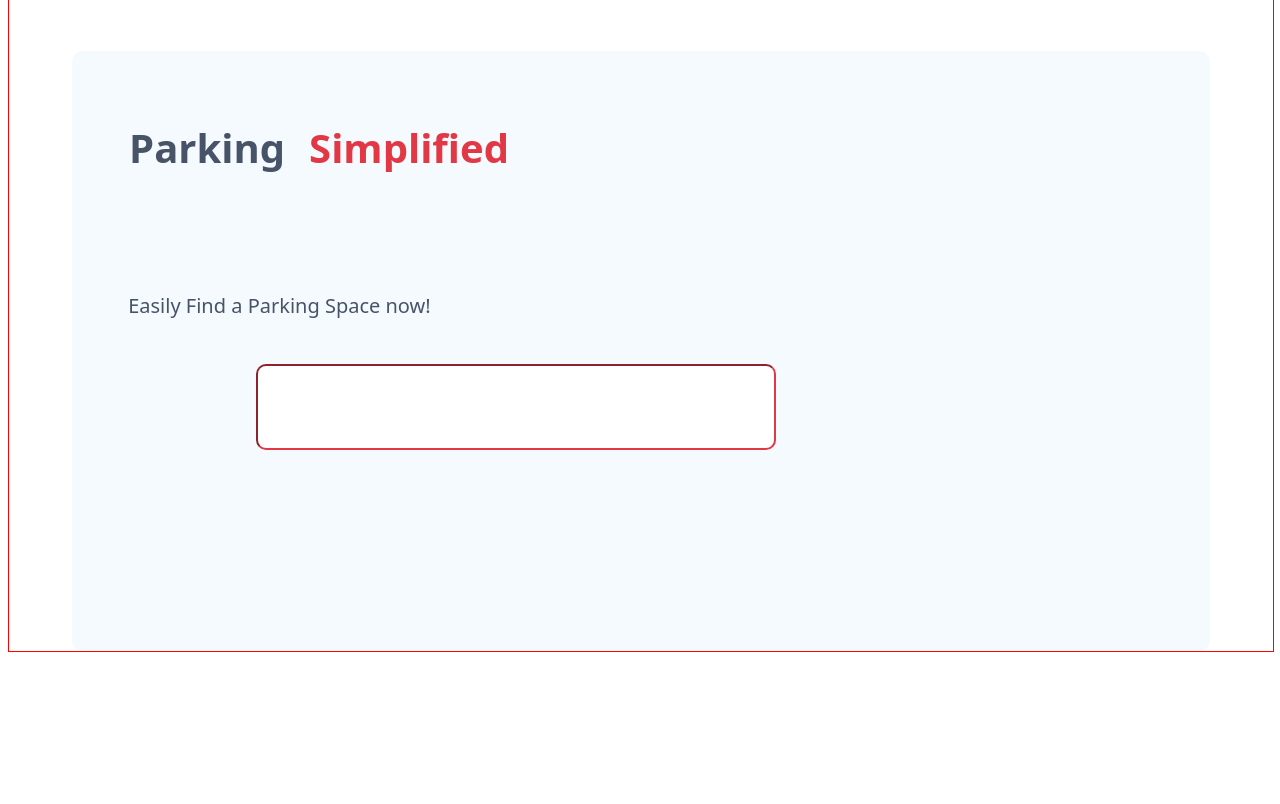
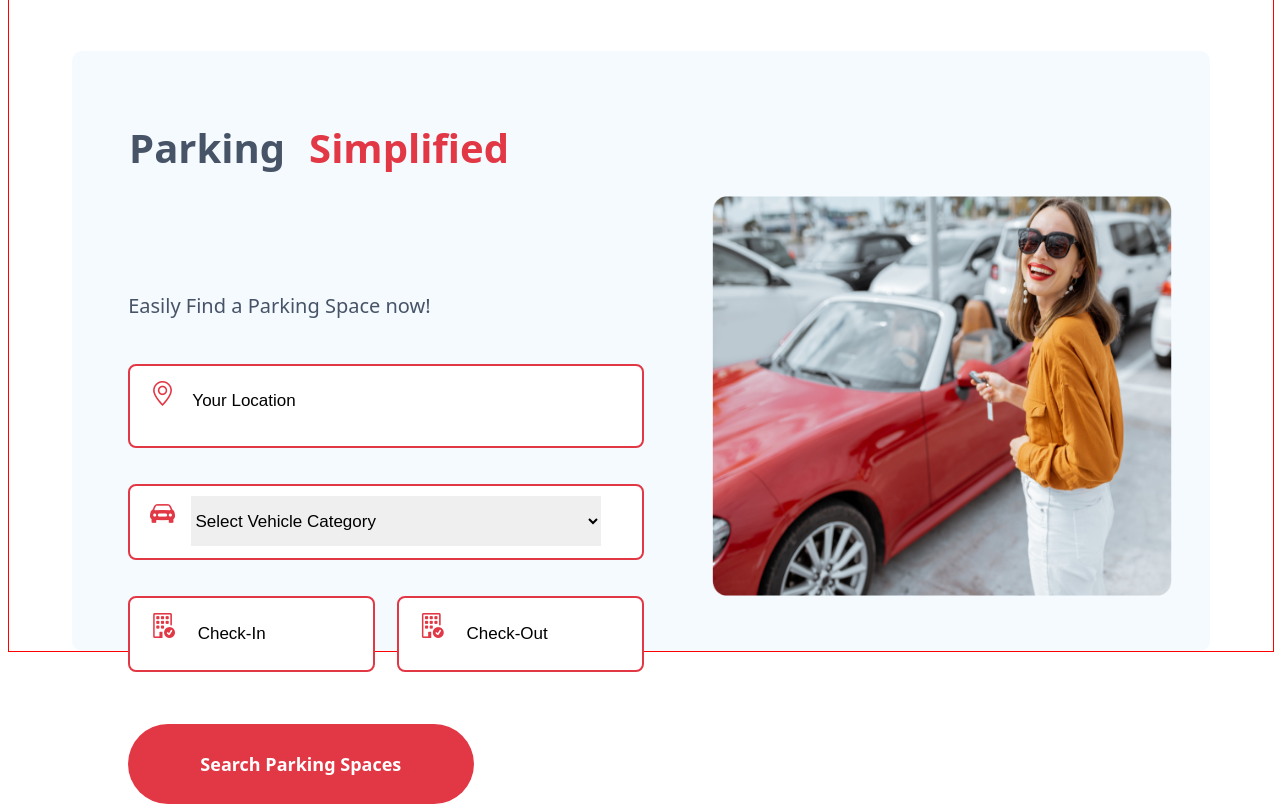
Before and after one commit to huzaifa8320/SpotFinder-Assignment-No-8, a plain HTML site: page index.html in a window 1280 px wide. Shown: the part 84-888 px from the top of the page. Before the commit the page ends 800 px from the top, so only its background shows below. Drawn offline with nearby package versions, Linux system fonts and the light colour scheme.

Commit message:
some changes

```diff
--- a/index.html
+++ b/index.html
@@ -29,7 +29,30 @@
             <h1 class="hed1">Parking</h1>
             <h1 class="hed2">Simplified</h1>
             <p class="para2">Easily Find a Parking Space now!</p>
-            <input type="text" class="input1">
+            <div class="input1">
+                <i class="bi bi-geo-alt"></i>
+                <input type="text" class="text1" placeholder="Your Location">
+            </div>
+            <div class="input2">
+                <i class="bi bi-car-front-fill"></i>
+                <select class="input3">
+                    <option class="input4">Select Vehicle Category</option>
+                    <option class="input4">Car</option>
+                    <option class="input4">Event</option>
+                    <option class="input4">Valet</option>
+                    <option class="input4">Semi Truck</option>
+                </select>
+            </div>
+            <div class="input4">
+                <i class="bi bi-building-check"></i>
+                <input type="text" placeholder="Check-In" onfocus="(this.type='date')" class="input5">
+            </div>
+            <div class="input6">
+                <i class="bi bi-building-check"></i>
+                <input type="text" placeholder="Check-Out" onfocus="(this.type='date')" class="input5">
+            </div>
+            <button class="button4">Search Parking Spaces</button>
+            <div class="div4"><img src="img/img1.png" alt="" class="img2"></div>
         </div>
     </div>
 </body>
--- a/style/style.css
+++ b/style/style.css
@@ -30,8 +30,6 @@
 
 .para1 {
     position: absolute;
-    /* border: 1px solid black; */
-    /* top: 0px; */
     margin-top: 18px;
     font-family: system-ui, -apple-system, BlinkMacSystemFont, 'Segoe UI', Roboto, Oxygen, Ubuntu, Cantarell, 'Open Sans', 'Helvetica Neue', sans-serif;
     font-weight: bold;
@@ -44,11 +42,9 @@
     color: rgb(107 114 128);
     background-color: unset;
     border: none;
-    /* font-weight: bold; */
     font-family: system-ui, -apple-system, BlinkMacSystemFont, 'Segoe UI', Roboto, Oxygen, Ubuntu, Cantarell, 'Open Sans', 'Helvetica Neue', sans-serif;
     font-size: 16px;
     margin-right: 40px;
-    /* margin-top: 0px; */
 }
 
 .button1:hover {
@@ -59,8 +55,6 @@
 .div3 {
     margin-top: 30px;
     margin-left: 23%;
-    /* border: 1px solid black; */
-
 }
 
 .bi-lock {
@@ -74,11 +68,9 @@
     color: rgb(107 114 128);
     background-color: unset;
     border: none;
-    /* font-weight: bold; */
     font-family: system-ui, -apple-system, BlinkMacSystemFont, 'Segoe UI', Roboto, Oxygen, Ubuntu, Cantarell, 'Open Sans', 'Helvetica Neue', sans-serif;
     font-size: 16px;
     margin-left: 50px;
-    /* margin-right: 40px; */
 }
 
 .button2:hover {
@@ -106,7 +98,6 @@
     margin-left: 5%;
     margin-top: 10%;
     background-color: #f5faff;
-    /* display: flex; */
     border-radius: 10px;
 }
 
@@ -132,7 +123,6 @@
     font-family: system-ui, -apple-system, BlinkMacSystemFont, 'Segoe UI', Roboto, Oxygen, Ubuntu, Cantarell, 'Open Sans', 'Helvetica Neue', sans-serif;
     color: #475467;
     font-size: 20px;
-    /* font-weight: bold; */
     margin-left: 56px;
     margin-top: 0px;
     position: absolute;
@@ -140,12 +130,117 @@
 
 }
 .input1{
-    border-color: #e23744;
+    border: 2px solid #e23744;
+    background-color: #ffff;
     width: 40%;
     height: 10%;
-    border-radius: 10px;
-    font-size: 30px;
+    border-radius: 8px;
     position: absolute;
     top: 56%;
-    left: 20%;
+    left: 10%;
+    align-items: center;
 }
+.text1{
+    width: 50%;
+    height: 50%;
+    outline: none;
+    border: none;
+    font-size: 17px;
+    margin-left: 3%;
+    position: absolute;
+    top: 14px;
+}
+::placeholder{color: black;}
+.bi-geo-alt,.bi-car-front-fill{
+    color: #e23744;
+    font-size: 25px;
+    margin-left: 20px;
+    display: inline-block;
+    margin-top: 15px;
+}
+.input2{
+    border: 2px solid #e23744;
+    background-color: #ffff;
+    width: 40%;
+    height: 9%;
+    border-radius: 8px;
+    position: absolute;
+    top: 71%;
+    left: 10%;
+    align-items: center;
+}
+.input3{
+    width: 80%;
+    height: 70%;
+    font-size: 17px;
+    outline: none;
+    border: none;
+    position: absolute;
+    top: 10px;
+    left: 12%;
+}
+.input4{
+    border: 2px solid #e23744;
+    background-color: #ffff;
+    width: 19%;
+    height: 9%;
+    border-radius: 8px;
+    position: absolute;
+    top: 85%;
+    left: 10%;
+    align-items: center;
+}
+.bi-building-check{
+    color: #e23744;
+    font-size: 25px;
+    margin-left: 20px;
+    display: inline-block;
+    margin-top: 15px;
+}
+.input5{
+    width: 70%;
+    height: 70%;
+    font-size: 17px;
+    outline: none;
+    border: none;
+    position: absolute;
+    top: 10px;
+    left: 27%;
+
+}
+.input6{
+    border: 2px solid #e23744;
+    background-color: #ffff;
+    width: 19%;
+    height: 9%;
+    border-radius: 8px;
+    position: absolute;
+    top: 85%;
+    left: 31%;
+    align-items: center;
+}
+.div4{
+    width: 460px;
+    height: 400px;
+    margin-left: 50%;
+    position: absolute;
+    top: 35%;
+}
+.img2{
+    width: 100%;
+    height: 100%;
+}
+.button4{
+    width: 27%;
+    height: 10%;
+    position: absolute;
+    top: 101%;
+    left: 10%;
+    border-radius: 40px;
+    border: none;
+    background-color: #e23744;
+    color: #ffff;
+    font-size: 18px;
+    font-family: system-ui, -apple-system, BlinkMacSystemFont, 'Segoe UI', Roboto, Oxygen, Ubuntu, Cantarell, 'Open Sans', 'Helvetica Neue', sans-serif;
+    font-weight: bold;
+}
```
